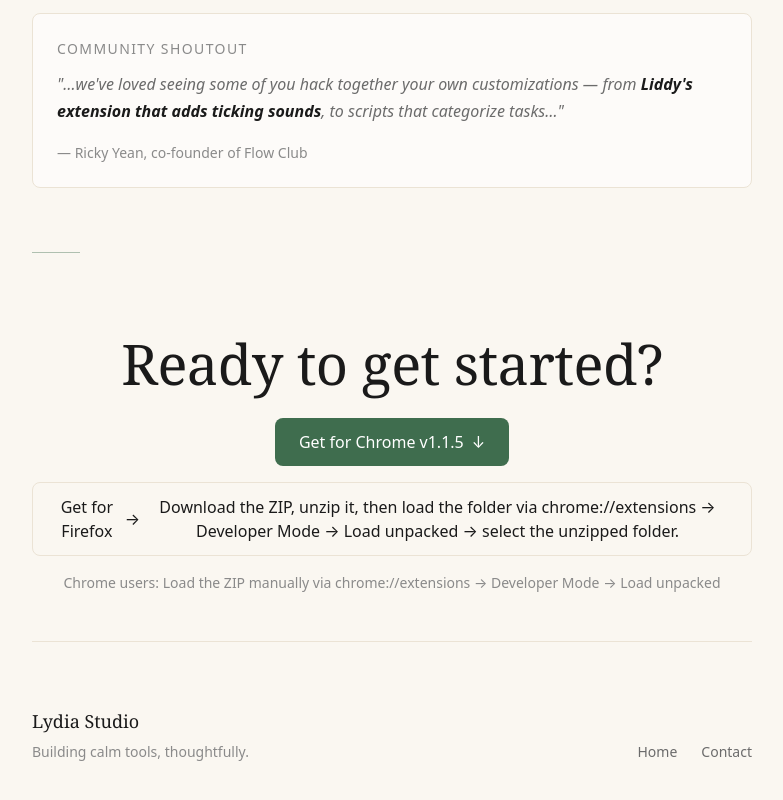
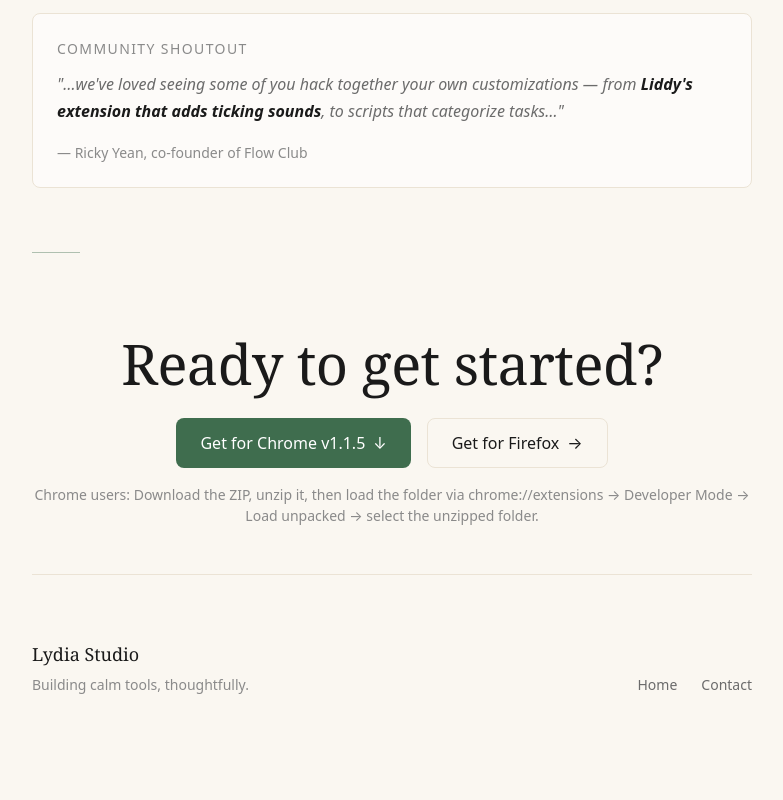
Before and after one commit to lydiacodesdaily/lydiastudio-site, a Next.js app: page /flow-club-companion in a window 1280 px wide. Shown: the part 4504-5304 px from the top of the page, without its empty margins (248-1031 px from the left). Built offline with nearby package versions, Linux system fonts and the light colour scheme.

Commit message:
Fix FCC firefox add-on download btn

```diff
--- a/app/flow-club-companion/page.tsx
+++ b/app/flow-club-companion/page.tsx
@@ -408,11 +408,11 @@ export default function FlowClubCompanion() {
                        hover:border-matcha-accent/30 hover:bg-white transition-all duration-200"
           >
             Get for Firefox
-            <span>→</span>Download the ZIP, unzip it, then load the folder via chrome://extensions → Developer Mode → Load unpacked → select the unzipped folder.
+            <span>→</span>
           </a>
         </div>
         <p className="text-caption text-stone mt-4">
-          Chrome users: Load the ZIP manually via chrome://extensions → Developer Mode → Load unpacked
+          Chrome users: Download the ZIP, unzip it, then load the folder via chrome://extensions → Developer Mode → Load unpacked → select the unzipped folder.
         </p>
       </section>
 
```
